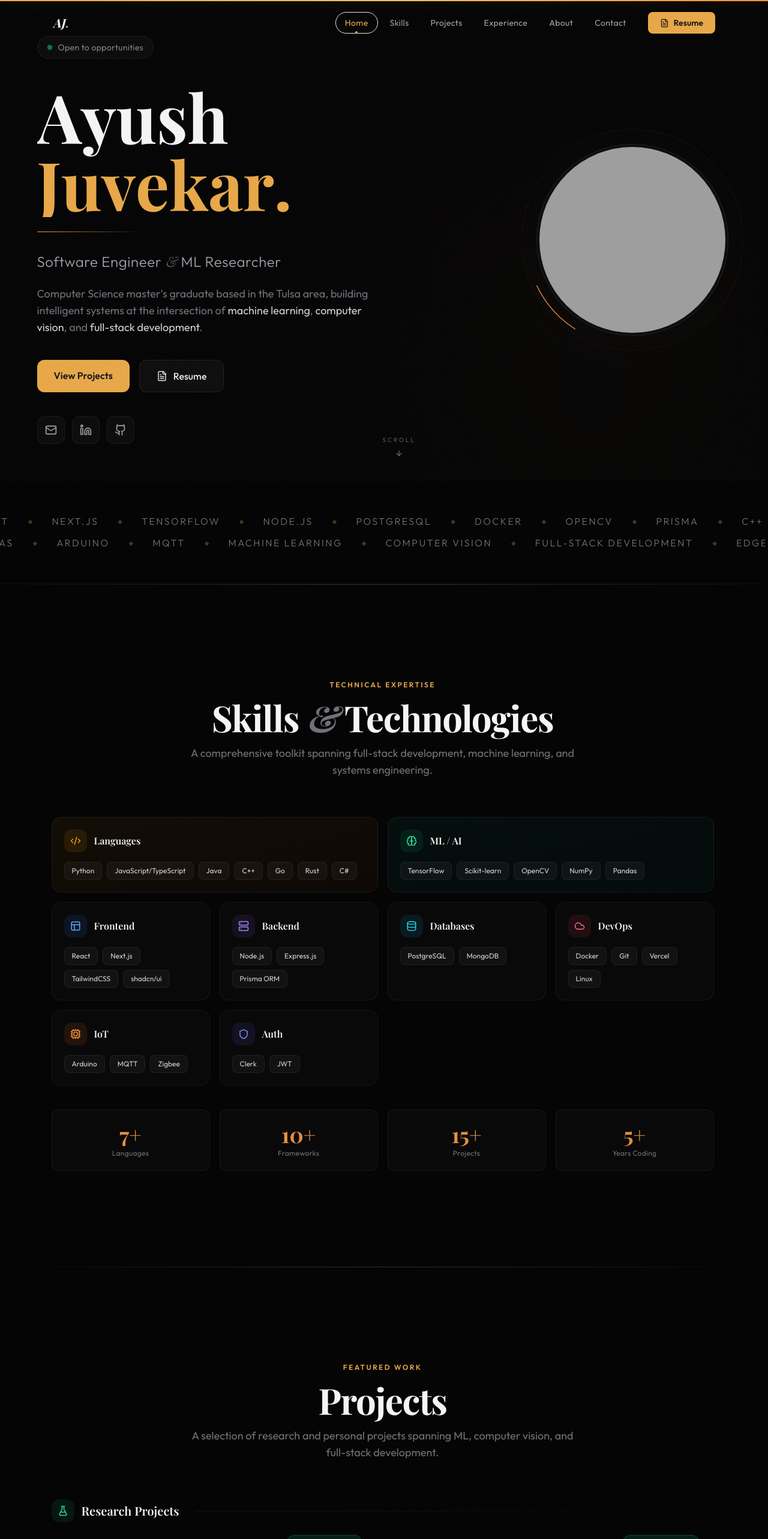
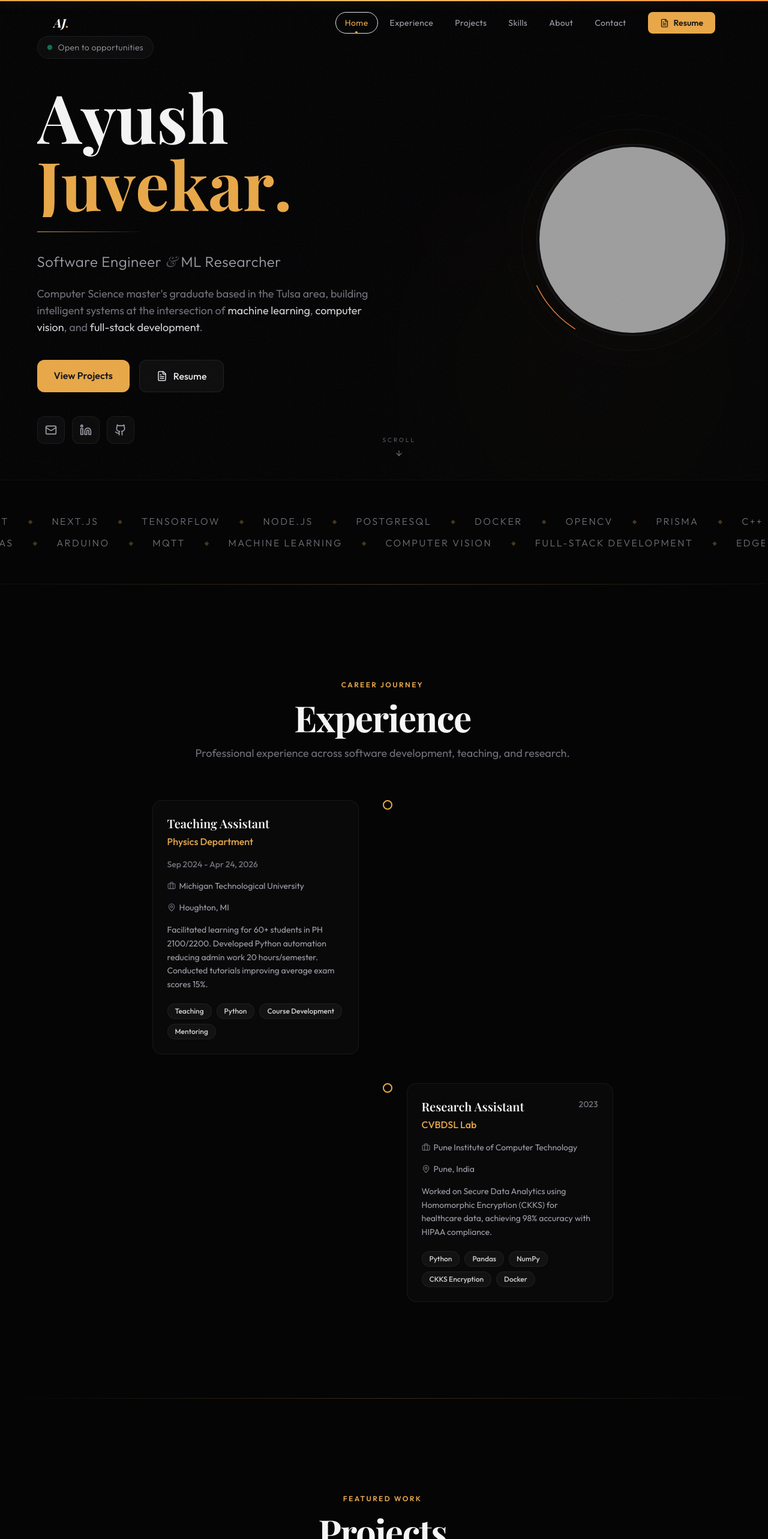
Before and after one commit to AyushJ1001/portfolio, a Next.js app: page / in a window 1280 px wide. Shown: the top 2566 px of the page at 60% size. Built offline with nearby package versions, Linux system fonts and the light colour scheme; grey boxes are pictures that could not be loaded; a web font is replaced by a local one.

Commit message:
Reorder resume sections for audience-specific routing
- Move Experience ahead of Projects and Skills on the homepage
- Regenerate the USA resume PDF and update section metadata

```diff
--- a/app/page.tsx
+++ b/app/page.tsx
@@ -60,9 +60,9 @@ export default function Home() {
           <Marquee items={toolsStack} duration={45} reverse />
         </div>
 
+        <Experience />
+        <Projects />
         <Skills />
-        <Projects />
-        <Experience />
         <About />
         <Awards />
         <Contact />
--- a/components/Header.tsx
+++ b/components/Header.tsx
@@ -53,9 +53,9 @@ export function Header() {
 
   const navLinks = [
     { name: "Home", id: "hero" },
+    { name: "Experience", id: "experience" },
+    { name: "Projects", id: "projects" },
     { name: "Skills", id: "skills" },
-    { name: "Projects", id: "projects" },
-    { name: "Experience", id: "experience" },
     { name: "About", id: "about" },
     { name: "Contact", id: "contact" },
   ];
```
Also changed, not shown: 2 other files (tests, documents, lock files or other folders).
